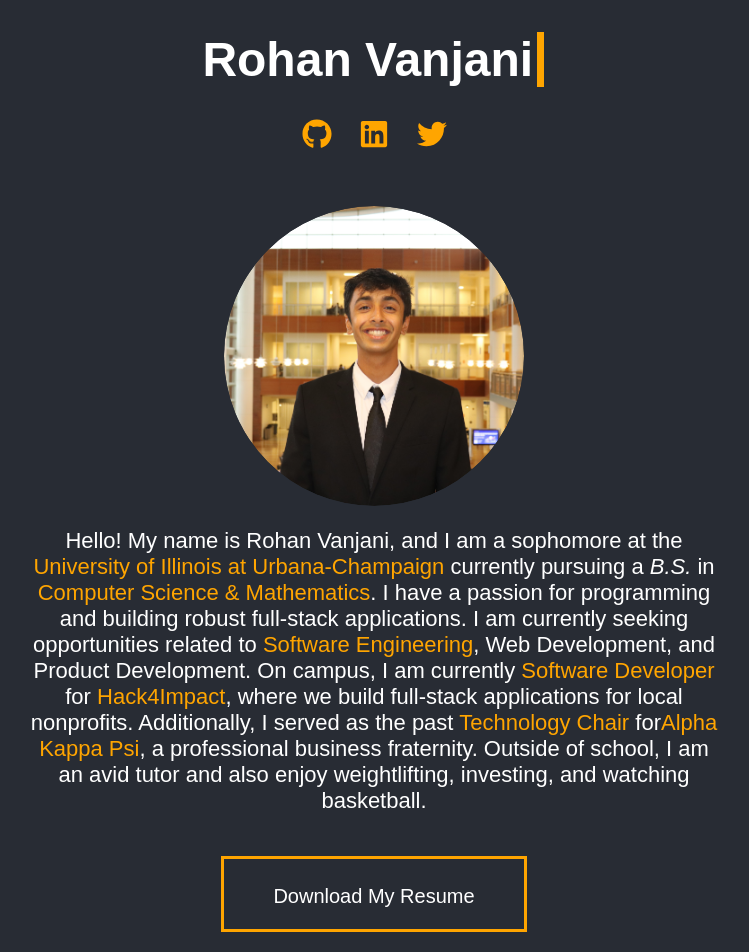
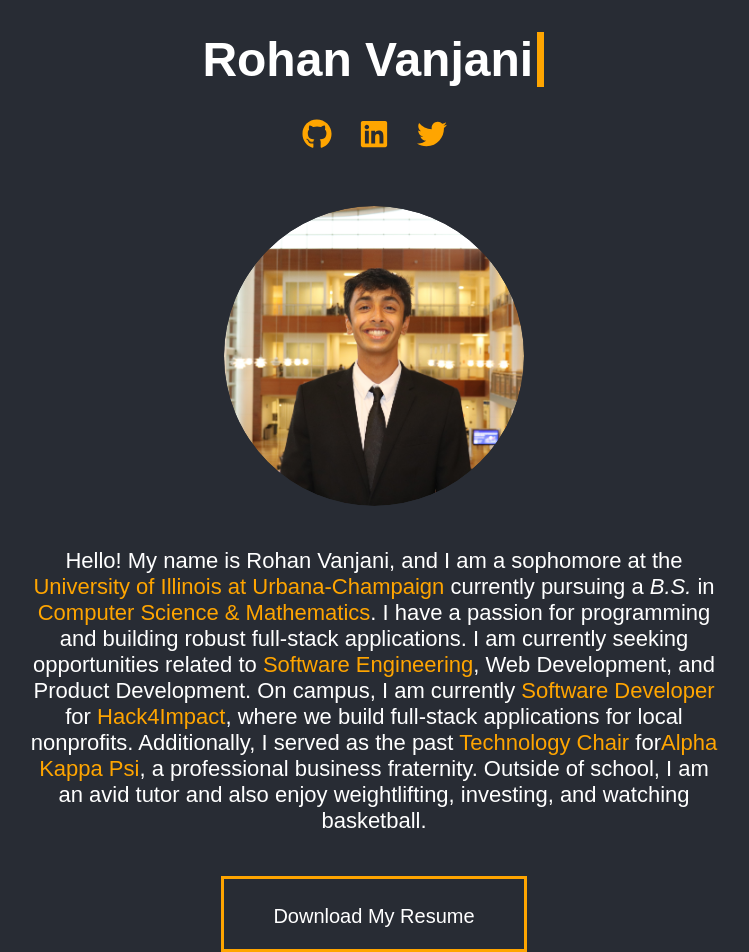
Before and after one commit to rohanvan123/rohanvan123.github.io, a React (Create React App) app in the folder my-website/: page / in a window 1280 px wide. Shown: the top 952 px of the page, without its empty margins (266-1015 px from the left). Built offline with nearby package versions, Linux system fonts and the light colour scheme.

Commit message:
move bio text down a little

```diff
--- a/my-website/src/App.js
+++ b/my-website/src/App.js
@@ -1,6 +1,6 @@
 import profilePic from "/Users/rohan_v/Documents/Projects/Personal Website/rohanvan123.github.io/my-website/src/images/personal_photo.jpg"
 import resume from "/Users/rohan_v/Documents/Projects/Personal Website/rohanvan123.github.io/my-website/src/data/resume.pdf";
-import {FaGithub, FaLinkedin, FaTwitter, FaFileDownload} from 'react-icons/fa';
+import {FaGithub, FaLinkedin, FaTwitter} from 'react-icons/fa';
 import {Link} from "@chakra-ui/react";
 import {Icon} from "@chakra-ui/icons";
 import './App.css';
@@ -44,7 +44,7 @@
           <img className="rounded" src={profilePic} alt=""/>
         </div>
 
-        <div style ={{width: '700px', align: "left", fontSize: "22px"}} >
+        <div style ={{width: '700px', align: "left", fontSize: "22px", marginTop: "20px"}} >
           <p>
             Hello! My name is Rohan Vanjani, and I am a sophomore at the <em className="sp-text">University of Illinois at Urbana-Champaign </em>
             currently pursuing a <i>B.S.</i> in <em className="sp-text">Computer Science & Mathematics</em>. I have a passion for programming
```
